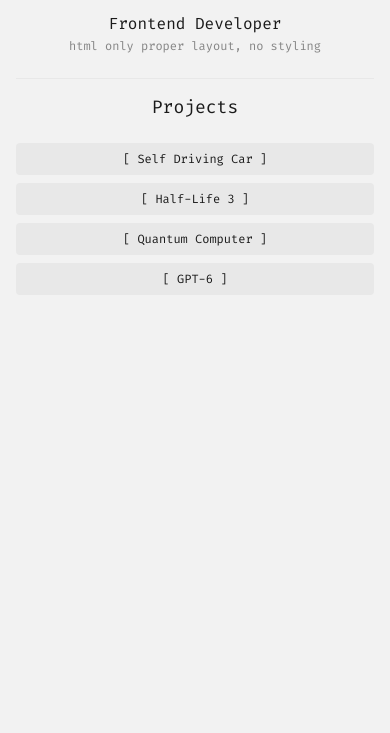
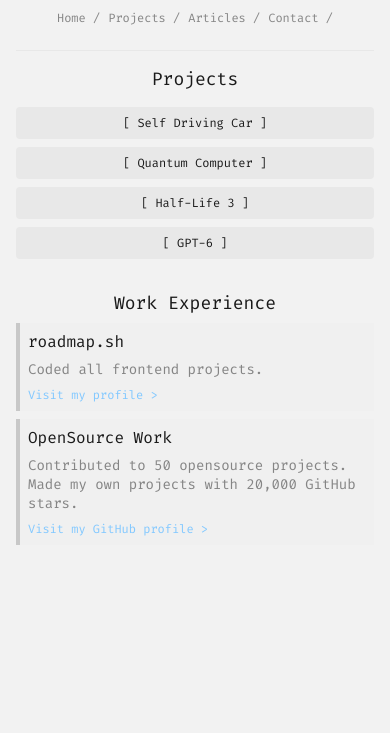
Before and after one commit to justwantajob/personal-portfolio, a plain HTML site: page index.html in a window 390 px wide. Shown: the part 111-844 px from the top of the page. Drawn offline with Linux system fonts and the light colour scheme.

Commit message:
Add experience section and style it, enhance general style, improve logic, make sections responsive

```diff
--- a/index.html
+++ b/index.html
@@ -14,6 +14,7 @@
   <link rel="stylesheet" href="styles/style.css">
   <link rel="stylesheet" href="styles/components/header.css">
   <link rel="stylesheet" href="styles/components/projects.css">
+  <link rel="stylesheet" href="styles/components/experiences.css">
 </head>
 <body>
   <header>
@@ -22,17 +23,16 @@
         <img class="logo" src="assets/android-chrome-512x512.png" alt="logo">
         <h1 class="header-heading">Your Name</h1>
       </div>
+      <h2 class="header-subheading">Frontend Developer</h2>
+    </div>
+
+    <div class="header-body-container">
       <nav class="header-nav">
         <a href="#" class="nav-link">Home</a>
         <a href="#" class="nav-link">Projects</a>
         <a href="#" class="nav-link">Articles</a>
         <a href="#" class="nav-link">Contact</a>
       </nav>
-    </div>
-
-    <div class="header-body-container">
-      <h2 class="header-subheading">Frontend Developer</h2>
-      <p class="header-description">html only proper layout, no styling</p>
     </div>
   </header>
 
@@ -41,10 +41,25 @@
       <h2 class="projects-heading">Projects</h2>
       <ul class="project-list">
         <li class="project"><a href="#" class="project-link">[ Self Driving Car ]</a></li>
+        <li class="project"><a href="#" class="project-link">[ Quantum Computer ]</a></li>
         <li class="project"><a href="#" class="project-link">[ Half-Life 3 ]</a></li>
-        <li class="project"><a href="#" class="project-link">[ Quantum Computer ]</a></li>
         <li class="project"><a href="#" class="project-link">[ GPT-6 ]</a></li>
       </ul>
+    </section>
+
+    <section class="experiences">
+      <h2 class="experience-heading">Work Experience</h2>
+      <div class="experience">
+        <h3 class="experience-header">roadmap.sh</h3>
+        <p class="experience-description">Coded all frontend projects.</p>
+        <a class="experience-link" href="#">Visit my profile &gt;</a>
+      </div>
+
+      <div class="experience">
+        <h3 class="experience-header">OpenSource Work</h3>
+        <p class="experience-description">Contributed to 50 opensource projects. Made my own projects with 20,000 GitHub stars.</p>
+        <a class="experience-link" href="#">Visit my GitHub profile &gt;</a>
+      </div>
     </section>
   </main>
 
--- /dev/null
+++ b/styles/components/experiences.css
@@ -0,0 +1,53 @@
+.experiences {
+  display: flex;
+  flex-direction: column;
+  align-items: flex-start;
+  justify-content: center;
+  gap: calc(var(--default-gap) * 1);
+}
+
+.experience-heading {
+  margin: auto;
+  font-size: var(--text-lg);
+  font-weight: 400;
+  color: var(--color-primary-dark);
+}
+
+.experience {
+  display: flex;
+  flex-direction: column;
+  justify-content: center;
+  gap: calc(var(--default-gap) * 1);
+  background-color: rgba(200, 200, 200, 0.06);
+  border-left: 4px solid rgb(200, 200, 200);
+  padding: var(--default-gap);
+  width: 100%;
+}
+
+.experience-header {
+  font-size: var(--text-base);
+  font-weight: 400;
+  color: var(--color-primary-dark);
+}
+
+.experience-description {
+  font-size: var(--text-sm);
+  color: var(--color-link);
+}
+
+.experience-link {
+  text-decoration: none;
+  font-size: var(--text-xs);
+  color: rgb(130, 200, 255);
+  transition: color .3s ease;
+}
+
+.experience-link:hover {
+  color: var(--color-link);
+}
+
+@media (min-width: 768px) {
+  .experience-heading {
+    font-size: var(--text-xl);
+  }
+}
--- a/styles/components/header.css
+++ b/styles/components/header.css
@@ -14,7 +14,6 @@
   flex-direction: column;
   align-items: center;
   justify-content: center;
-  gap: var(--default-gap);
 }
 
 .header-head {
--- a/styles/components/projects.css
+++ b/styles/components/projects.css
@@ -3,7 +3,7 @@
   flex-direction: column;
   justify-content: center;
   align-items: center;
-  gap: calc(var(--default-gap) * 3);
+  gap: calc(var(--default-gap) * 2);
 }
 
 .projects-heading {
@@ -17,7 +17,6 @@
   display: flex;
   flex-direction: column;
   align-items: center;
-  justify-content: center;
   gap: calc(var(--default-gap));
 }
 
@@ -46,3 +45,21 @@
 .project-link:hover {
   color: var(--color-link);
 }
+
+@media (min-width: 768px) {
+  .projects {
+    width: 50%;
+  }
+
+  .projects-heading {
+    font-size: var(--text-xl);
+  }
+
+  .project-list {
+    gap: calc(var(--default-gap) * 2.2);
+  }
+
+  .project {
+    font-size: var(--text-sm);
+  }
+}
--- a/styles/style.css
+++ b/styles/style.css
@@ -47,3 +47,18 @@
   flex-direction: column;
   gap: calc(var(--default-gap) * 2);
 }
+
+main {
+  display: flex;
+  flex-direction: column;
+  gap: calc(var(--default-gap) * 4);
+}
+
+@media (min-width: 768px) {
+  main {
+    display: flex;
+    flex-direction: row;
+    align-items: flex-start;
+    justify-content: space-between;
+  }
+}
```
